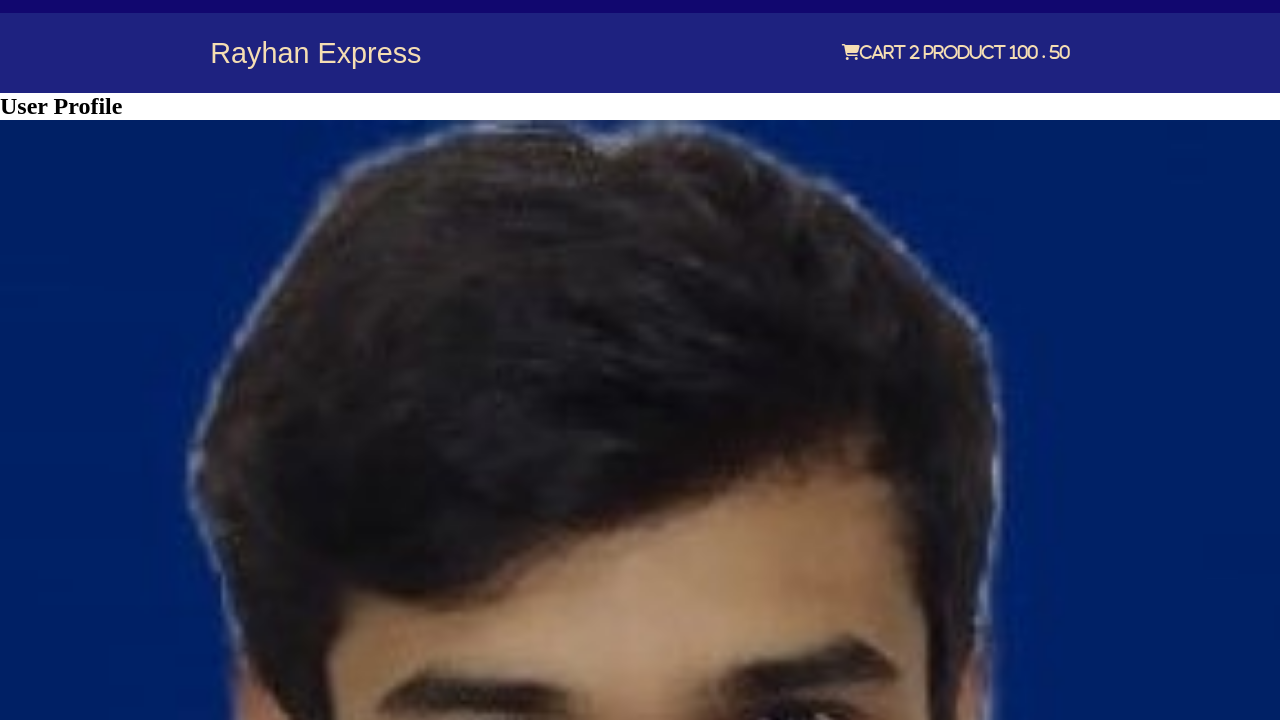
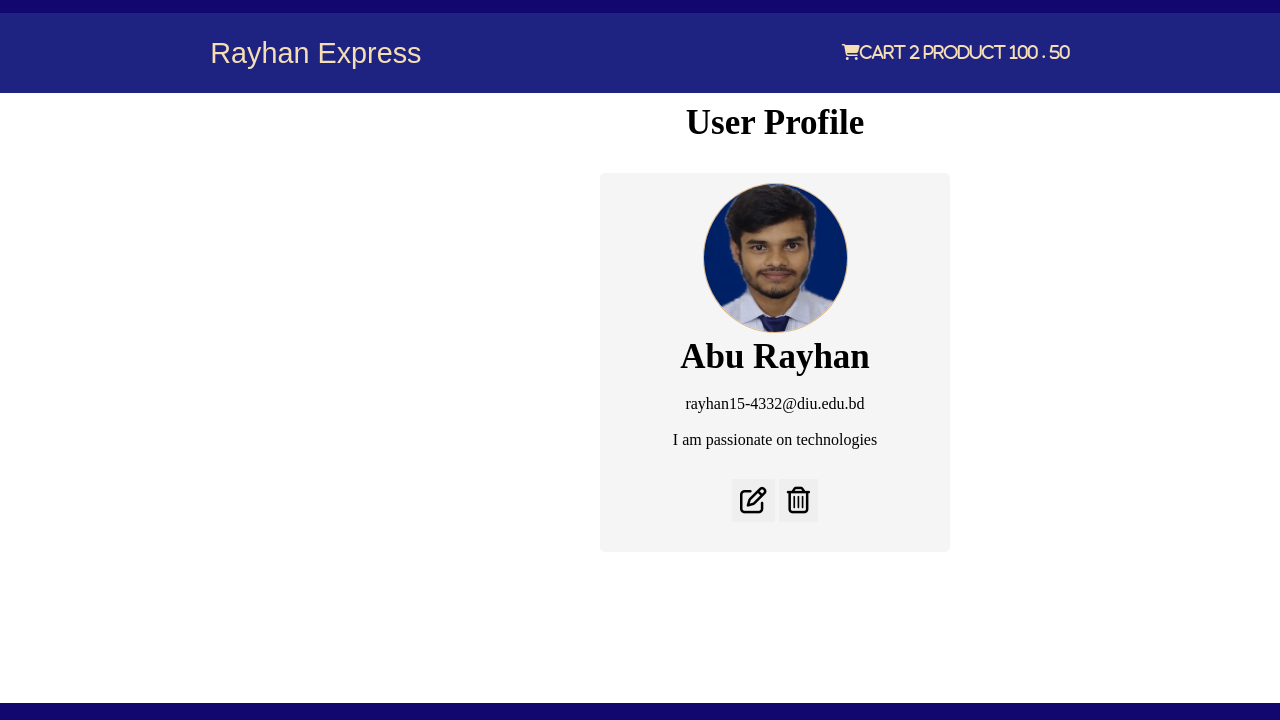
Before and after one commit to AbuRayhan1262000/Ecommerce-Project, a plain HTML site: page pages/profile.html in a window 1280 px wide. Shown: the part 71-791 px from the top of the page. Drawn offline with Linux system fonts and the light colour scheme.

Commit message:
profile section

```diff
--- a/CSS/style.css
+++ b/CSS/style.css
@@ -33,6 +33,7 @@ img{
 .btn:hover{
     background-color:wheat;
 }
+
 .btn-subscriber{
     margin-left:-5px;
 }
@@ -137,6 +138,45 @@ nav{
     font-size:25px;
 }
 /*header ends*/
+/*profile starts*/
+main{
+    height:600px;
+  }
+  .profile{
+    height:380px;
+    width:350px;
+    background:;
+    margin:10px 600px;
+  }
+  h2{
+    text-align:center;
+    font-size:35px;
+  }
+  .profile-card{
+    text-align:center;
+    margin-top:30px;
+    background:whitesmoke;
+    border-radius:5px;
+    transition:0.4s;
+
+  }
+  .profile-card:hover{
+    transform: scale(1.1);
+
+  }
+  .profile-pic{
+    height:150px;
+    width:145px;
+    border:1px solid burlywood;
+    border-radius:50%;
+    text-align:center;
+    margin-top:10px;
+  }
+  .profile__buttons{
+    padding:30px;
+  }
+  /*profile ends*/
+
 /*responsive navbar*/
 @media screen and (max-width:992px) {
     .flex-space-arround{
@@ -159,7 +199,23 @@ nav{
     .banner{
         height:40%;
     }
+    .profile{
+        margin:10px 300px;
+    }
 }
+
+@media screen and (max-width:768px) {
+    .profile{
+        margin:10px 120px;
+    }
+}
+@media screen and (max-width:600px) {
+    .profile{
+        margin:10px 20px;
+    }
+}
+
+
 
 
 /*footer starts*/
@@ -169,3 +225,4 @@ footer{
     color:wheat;
     font-size:1.1rem;
 }
+/*footer ends*/
```
